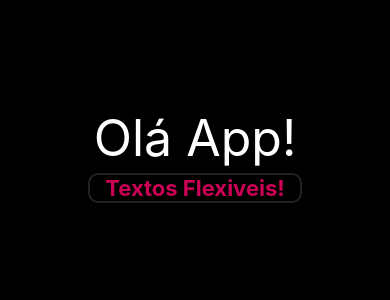
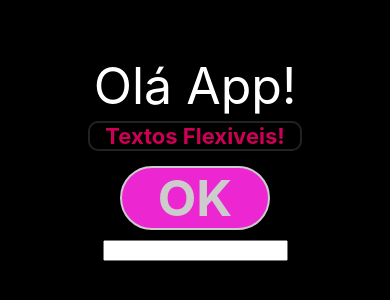
Before and after one commit to Peter-loliveira/Estudos_React_Native, a React Native app in the folder exercicios/: screen / in a window 390 px wide. Shown: the part 264-564 px from the top of the page. Built offline with nearby package versions, Linux system fonts and the light colour scheme.

Commit message:
Treino de criação de comp

```diff
--- a/exercicios/src/App.js
+++ b/exercicios/src/App.js
@@ -1,5 +1,7 @@
 import React from "react";
 import { View, Text, StyleSheet } from "react-native";
+import Botao from "./components/Botao";
+import Inputs from "./components/Inputs";
 
 //Componentes da Aplicação
 import Simples from "./components/Simples";
@@ -10,6 +12,8 @@ export default class App extends React.Component {
       <View style = {styles.container}>
         <Text style = {styles.f20}>Olá App!</Text>
 		<Simples style = {styles.f20} texto = 'Flexiveis!'/>
+		<Botao textoBotao = 'OK' />
+		<Inputs />
       </View>
     );
   }
--- /dev/null
+++ b/exercicios/src/components/Botao.js
@@ -0,0 +1,9 @@
+import React from 'react'
+import { Text } from 'react-native'
+
+import Padrao from '../estilo/Padrao'
+
+export default (props) =>
+    <Text style = {Padrao.botao}>
+        {props.textoBotao}
+    </Text>
--- /dev/null
+++ b/exercicios/src/components/Inputs/index.js
@@ -0,0 +1,3 @@
+import React from 'react'
+
+export default () => <input ></input>
--- a/exercicios/src/estilo/Padrao.js
+++ b/exercicios/src/estilo/Padrao.js
@@ -1,16 +1,32 @@
-import { StyleSheet } from 'react-native'
+import { StyleSheet } from "react-native";
 
-export default StyleSheet.create(
-    {
+export default StyleSheet.create({
   ex: {
     paddingHorizontal: 15,
     marginVertical: 5,
     borderRadius: 10,
     borderWidth: 2,
-            borderColor: '#222',
+    borderColor: "#222",
     fontSize: 22,
-            fontWeight: 'bold',
-            color: '#c05',
+    fontWeight: "bold",
+    color: "#c05",
+  },
+  botao: {
+    marginTop: 10,
+    marginBottom: 10,
+    textAlign: 'center',
+    fontSize: 50,
+    width: 150,
+    backgroundColor: "#ec27d2",
+    borderRadius: 50,
+    fontWeight: "bold",
+    color: "#ccc",
+    border: '2px solid',
+  },
+  inp: {
+    marginTop: 5,
+    fontSize: 20,
+    backgroundColor: '#3c5',
   }
-    }
-)
+
+});
```
Lines whose indentation alone changed are shown as unchanged.
